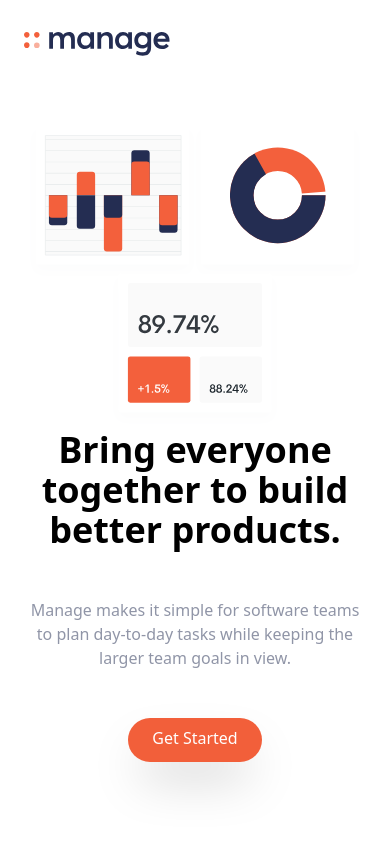
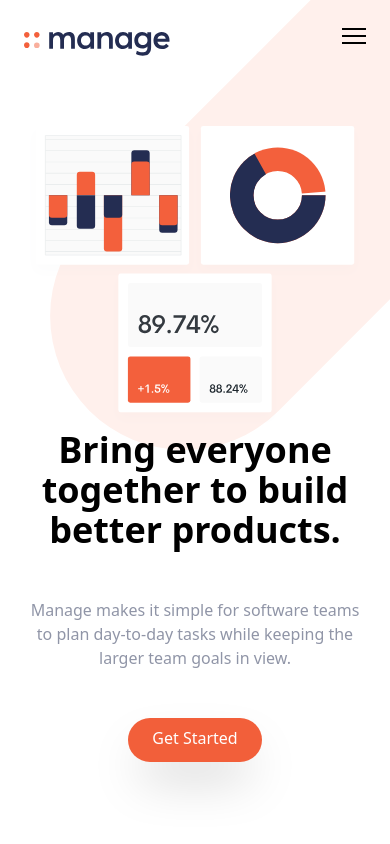
Before and after one commit to Mahedere/manage-landing-page, a website: page index.html in a window 390 px wide. Shown: the top 844 px of the page. Drawn offline with Linux system fonts and the light colour scheme.

Commit message:
custom css added

```diff
--- a/index.html
+++ b/index.html
@@ -20,7 +20,7 @@
             <a href="#"class="hover:text-DarkGrayishBlue">Community</a>
         </div>
         <a href="#" class=" p-3 px-6 pt-2 text-white bg-BrightRed rounded-full baseline shadow-2xl hover:bg-gray-300 hidden md:block">Get Started</a>
-        <button id="menu-btn" class="block hamburger md:hidden focus:outline-none">
+        <button id="menu-btn" class="open block hamburger md:hidden focus:outline-none">
             <span class="hamburger-top"></span>
             <span class="hamburger-middle"></span>
             <span class="hamburger-bottom"></span>
--- a/input.css
+++ b/input.css
@@ -1,3 +1,51 @@
 @tailwind base;
 @tailwind components;
 @tailwind utilities;
+
+body{
+    background-image: url('../images/bg-tablet-pattern.svg');
+    background-repeat: no-repeat;
+    background-size: 900px;
+    background-position: 90% -25%;
+}
+#cta{
+    background-image: url('../images/bg-simplify-section-desktop.svg');
+    background-repeat: no-repeat;
+}
+@media(max-width:576px){
+    body{
+        background-position: 50px -50px;
+        background-size: 500px;
+    }
+    #cta{
+        background-image: url('../images/bg-simplify-section-mobile.svg');
+    }
+}
+.hamburger{
+    cursor:pointer;
+    width:24px;
+    height:24px;
+    transition: all 0.25s;
+    position:relative;
+}
+.hamburger-top,.hamburger-middle,.hamburger-bottom{
+    position: absolute;
+    top: 0;
+    left: 0;
+    width: 24px;
+    height: 2px;
+    background: #000;
+}
+.hamburger-middle{
+    transform: translateY(7px);
+}
+.hamburger-bottom{
+    transform: translateY(14px);
+}
+.open{
+    transform:rotate(90deg);
+    transform: translateY(0px);
+}
+.open .hamburger-top{
+    transform:
+}
```
Also changed, not shown: css/main.css.
